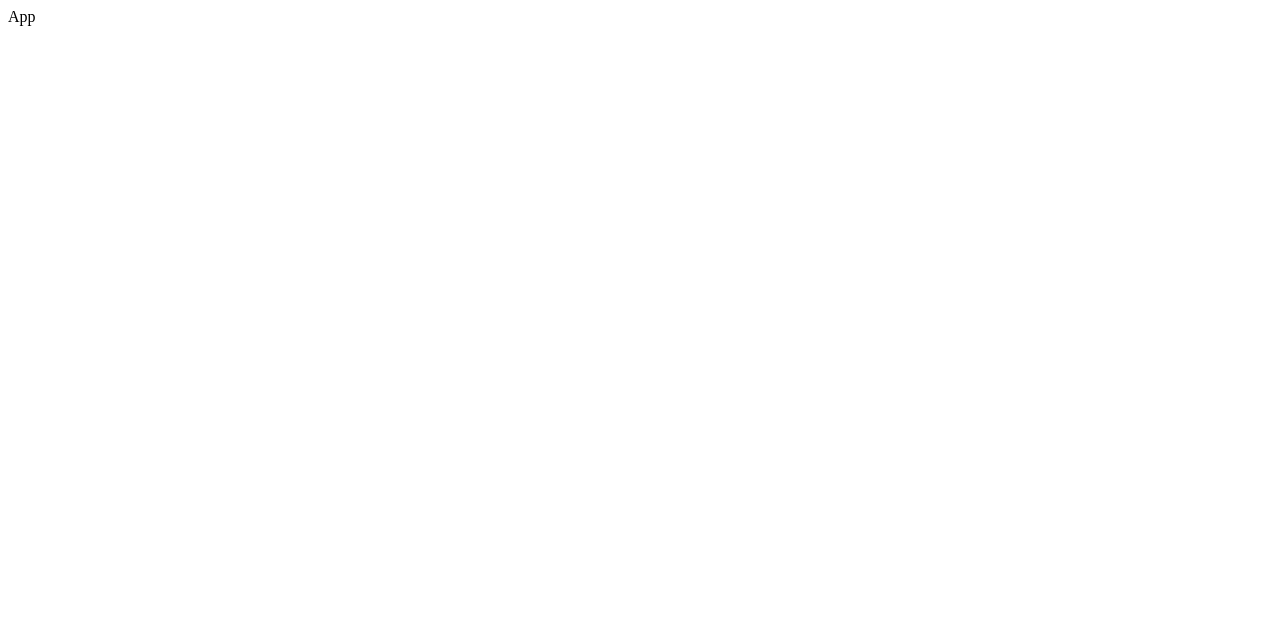
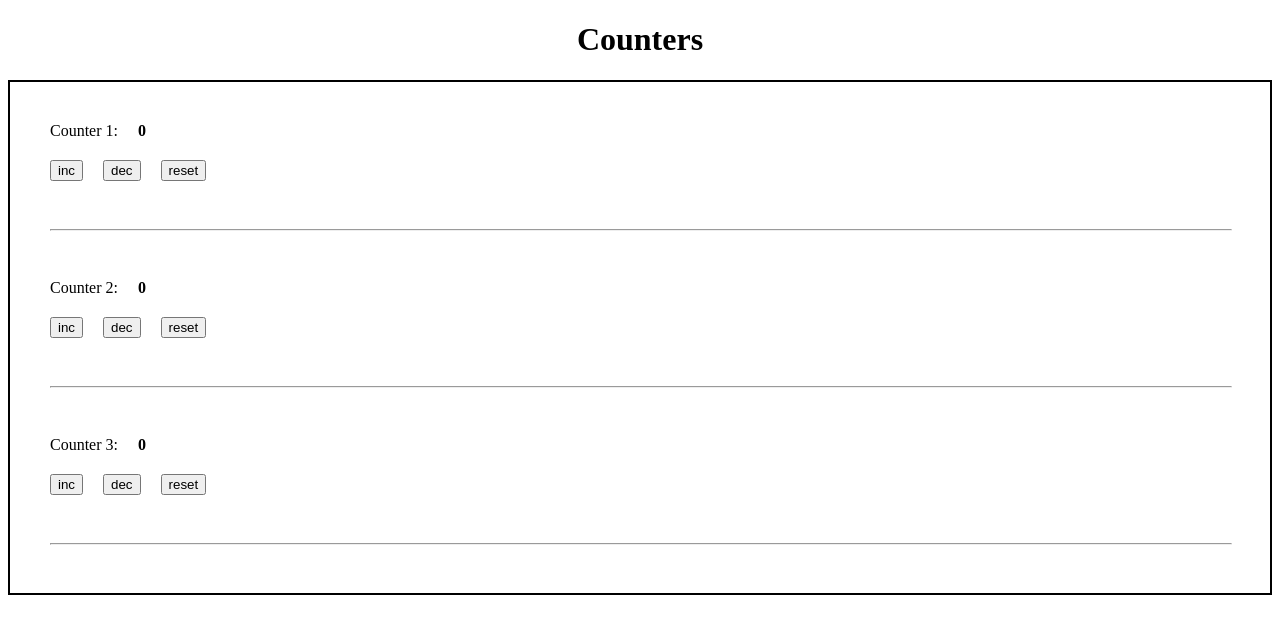
Before and after one commit to AnastasssiaK/react_okten, a React (Create React App) app: page / in a window 1280 px wide. Shown: the top 634 px of the page. Built offline with nearby package versions, Linux system fonts and the light colour scheme.

Commit message:
hw 5 part 1 (counters)

```diff
--- a/src/App.js
+++ b/src/App.js
@@ -1,7 +1,81 @@
+import {useReducer} from "react";
+
+import css from './App.module.css';
+
+const init = (initCount) => {
+    return {count1: initCount, count2: initCount, count3: initCount}
+}
+const reducer = (state, action) => {
+    switch (action.type) {
+        case 'inc1':
+            return {...state, count1: state.count1 + 1}
+        case 'inc2':
+            return {...state, count2: state.count2 + 1}
+        case 'inc3':
+            return {...state, count3: state.count3 + 1}
+
+        case 'dec1':
+            return {...state, count1: state.count1 - 1}
+        case 'dec2':
+            return {...state, count2: state.count2 - 1}
+        case 'dec3':
+            return {...state, count3: state.count3 - 1}
+
+        case 'reset1':
+            return {...state, count1: 0}
+        case 'reset2':
+            return {...state, count2: 0}
+        case 'reset3':
+            return {...state, count4: 0}
+        //     case 'set':
+        //         return {...state, count1: action.payload: 10}
+    }
+}
+
 const App = () => {
+    const [state, dispatch] = useReducer(reducer, 0, init);
+
+
     return (
         <div>
-            App
+            <h1>Counters</h1>
+            <div className={css.counters}>
+                <div className={css.counter}>
+                    <div className={css.counter_name}>Counter 1:<b>{state.count1}</b></div>
+                    <div className={css.counter_btns}>
+                        <button onClick={() => dispatch({type: 'inc1'})}>inc</button>
+                        <button onClick={() => dispatch({type: 'dec1'})}>dec</button>
+                        <button onClick={() => dispatch({type: 'reset1'})}>reset</button>
+                    </div>
+                    {/*<button onClick={()=>dispatch({type: 'set'})}>set to 10</button>*/}
+                </div>
+
+                <hr/>
+
+                <div className={css.counter}>
+                    <div className={css.counter_name}>Counter 2:<b>{state.count2}</b></div>
+                    <div className={css.counter_btns}>
+                        <button onClick={() => dispatch({type: 'inc2'})}>inc</button>
+                        <button onClick={() => dispatch({type: 'dec2'})}>dec</button>
+                        <button onClick={() => dispatch({type: 'reset2'})}>reset</button>
+                    </div>
+                </div>
+
+                <hr/>
+
+                <div className={css.counter}>
+                    <div className={css.counter_name}>Counter 3:<b>{state.count3}</b></div>
+                    <div className={css.counter_btns}>
+                        <button onClick={() => dispatch({type: 'inc3'})}>inc</button>
+                        <button onClick={() => dispatch({type: 'dec3'})}>dec</button>
+                        <button onClick={() => dispatch({type: 'reset3'})}>reset</button>
+                    </div>
+                    {/*<button onClick={()=>dispatch({type: 'set'})}>set to 10</button>*/}
+                </div>
+
+                <hr/>
+
+            </div>
         </div>
     );
 };
--- /dev/null
+++ b/src/App.module.css
@@ -0,0 +1,23 @@
+h1 {
+    text-align: center;
+}
+.counters {
+    display: flex;
+    flex-direction: column;
+    row-gap: 40px;
+    padding: 40px;
+    border: 2px solid black;
+}
+.counter {
+    display: flex;
+    flex-direction: column;
+    column-gap: 20px;
+    row-gap: 20px;
+}
+.counter_btns, .counter_name {
+    display: flex;
+    column-gap: 20px;
+}
+hr {
+    width: 100%;
+}
```
